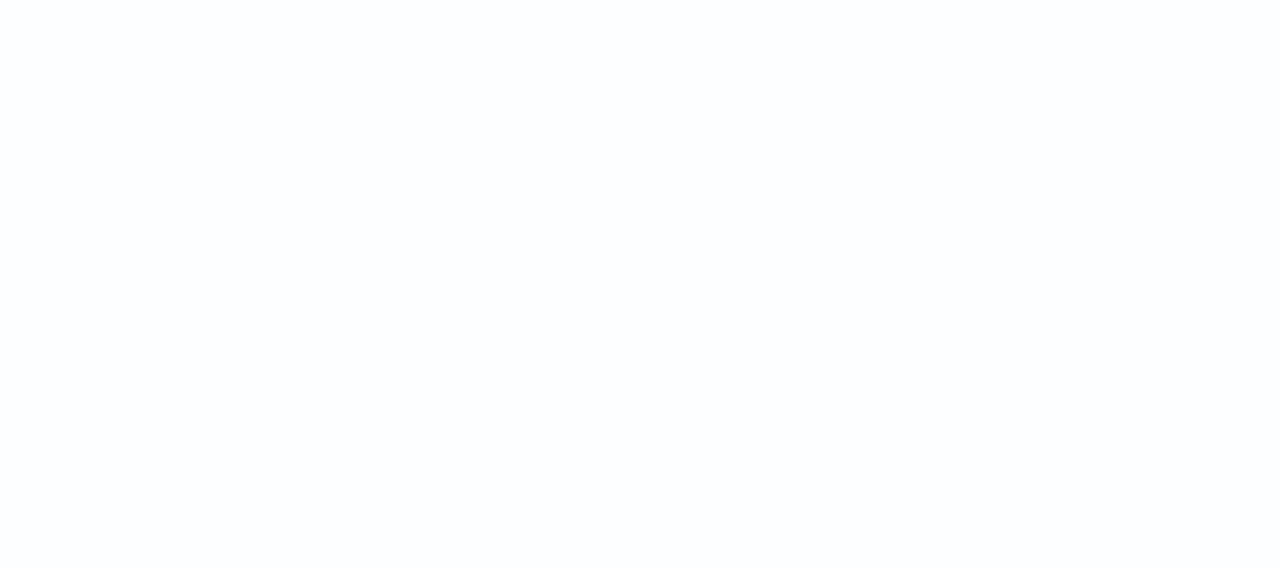
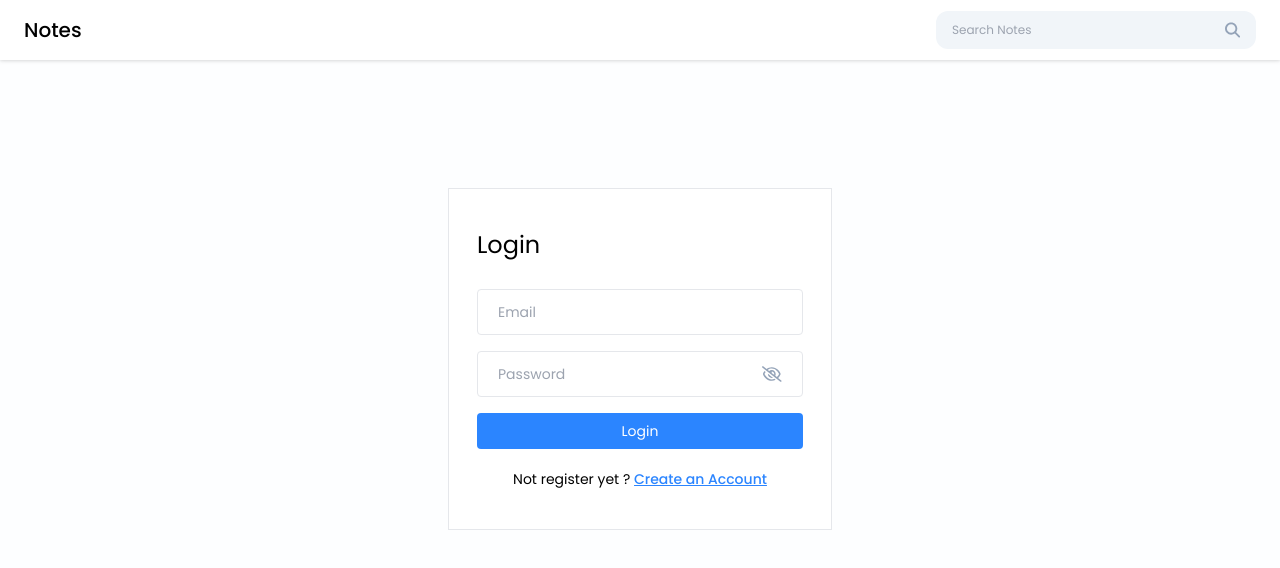
Before and after one commit to Vasanth-192121/note-app, a React (Vite) app in the folder client/: page / in a window 1280 px wide. Before the commit this address had no page. Shown: the top 568 px of the page. Built offline with nearby package versions, Linux system fonts and the light colour scheme.

Commit message:
Update App.jsx

```diff
--- a/client/src/App.jsx
+++ b/client/src/App.jsx
@@ -1,26 +1,28 @@
 import React from 'react';
-import { BrowserRouter as Router, Routes, Route, Link } from "react-router-dom"
-import Login from './pages/Login'
-import Home from './pages/Home'
-import Signup from './pages/Signup'
+import { BrowserRouter as Router, Routes, Route } from "react-router-dom";
+import Login from './pages/Login';
+import Home from './pages/Home';
+import Signup from './pages/Signup';
 
 const RouteComponent = () => {
   return (
     <Router>
       <Routes>
-        <Route path='/dashboard' element={<Home />}/>
-        <Route path='/login' element={<Login />}/>
-        <Route path='/signup' element={<Signup />}/>
+        <Route path='/' element={<Login />} />
+        <Route path='/dashboard' element={<Home />} />
+        <Route path='/login' element={<Login />} />
+        <Route path='/signup' element={<Signup />} />
       </Routes>
     </Router>
-  )}
+  );
+}
 
 const App = () => {
   return (
     <div>
       <RouteComponent />
     </div>
-  )
+  );
 }
 
-export default App
+export default App;
```
